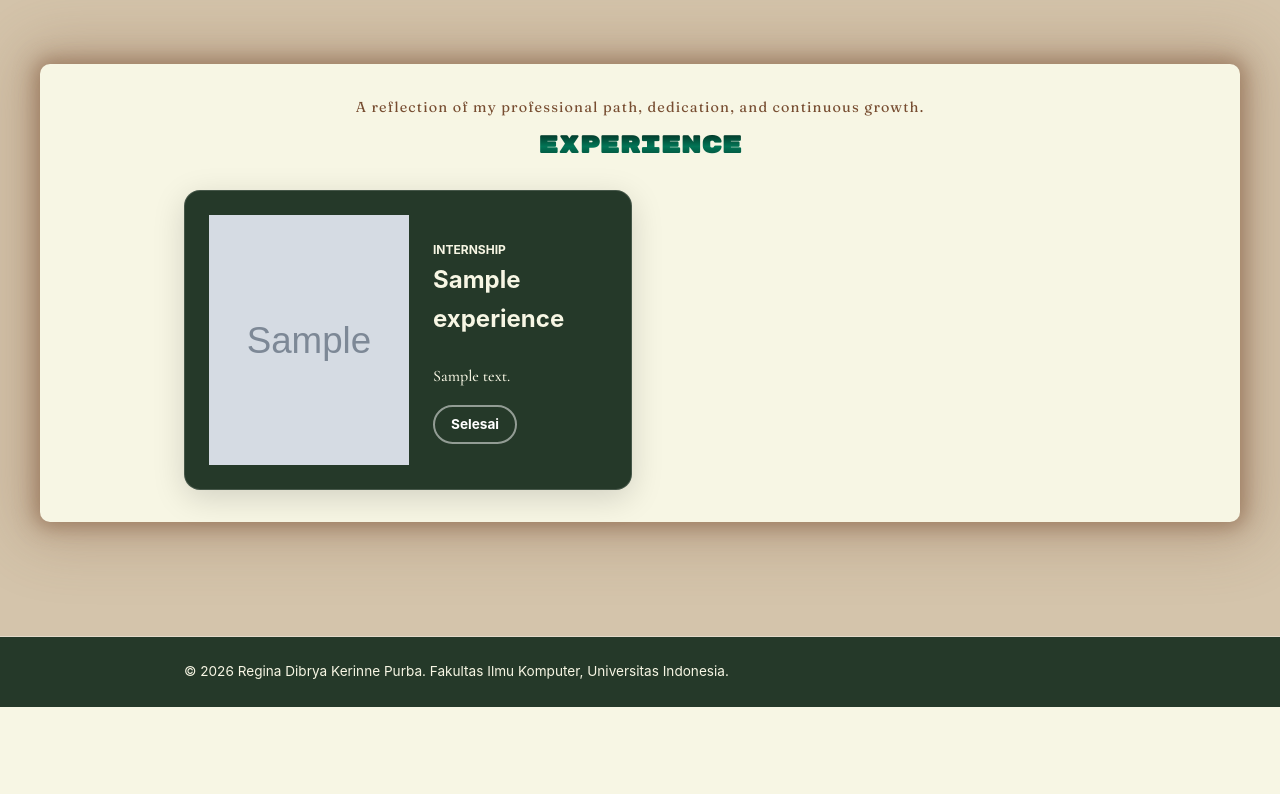
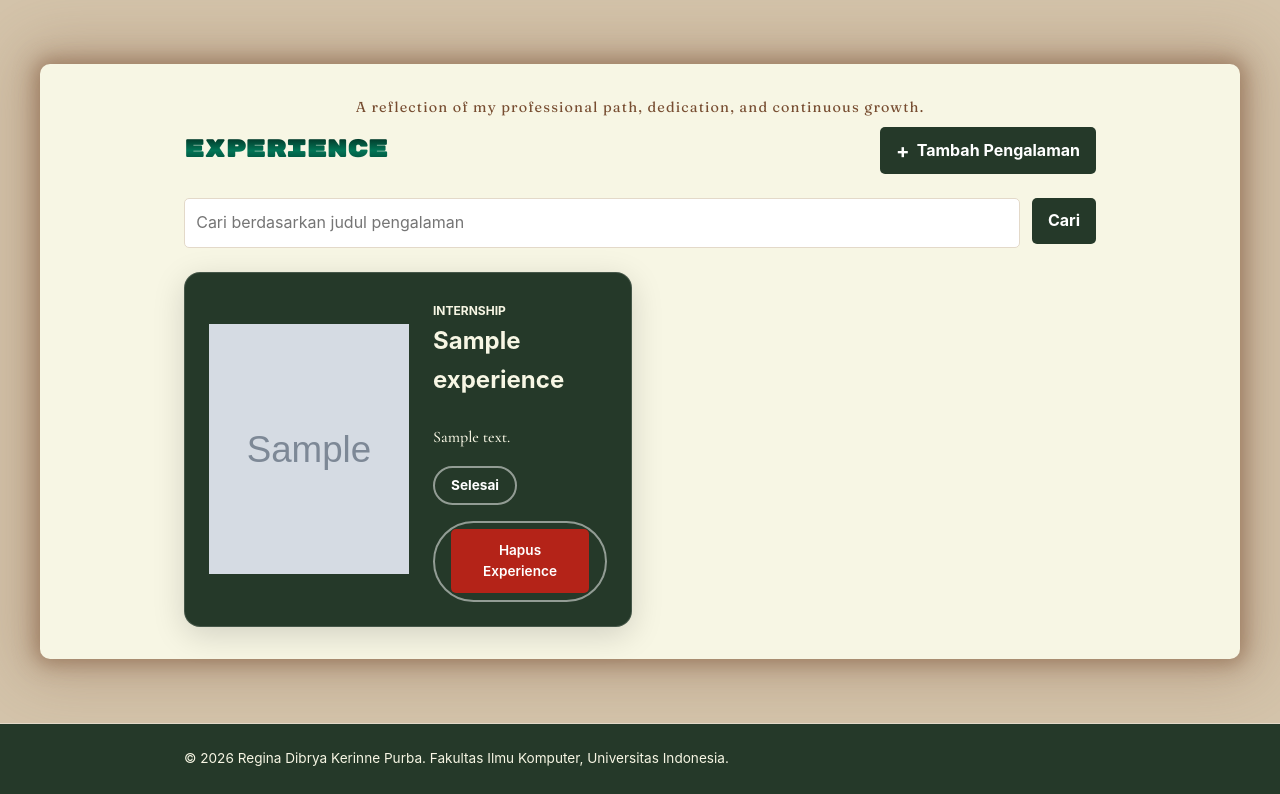
Before and after one commit to reginadibryakerinne/myportofolio, a Django app: page /experience/ in a window 1280 px wide. Shown: the part 93-887 px from the top of the page. Before the commit the page ends 800 px from the top, so only its background shows below. Run offline with Django 5.2, Linux system fonts and the light colour scheme; tables that the repository leaves empty hold one stand-in row (values such as "Sample post"); grey boxes marked "Sample" are stand-in pictures; some web fonts are replaced.

Commit message:
refactor(experience): implement ModelForm

```diff
--- a/main/urls.py
+++ b/main/urls.py
@@ -1,16 +1,18 @@
 from django.urls import path
 
-from main.views import show_main, show_experience, show_skill, show_projects, create_project,delete_project, get_projects_json
+from main.views import show_main, show_experience, show_skill, show_projects, create_project,delete_project, get_projects_json, create_experience, get_experience_json, delete_experience
 
 app_name = "main"
 
 urlpatterns = [
     path("", show_main, name="show_main"),
     path("experience/", show_experience, name="show_experience"),
+    path("experience/add/", create_experience, name="create_experience"),
+    path("api/experience/", get_experience_json, name="get_projects_json"),
+    path("experience/<uuid:experience_id>/delete/",delete_experience,name="delete_experience"),
     path("skill/", show_skill, name="show_skill"),
     path("projects/", show_projects, name="show_projects"),
     path("projects/add/", create_project, name="create_project"),
     path("api/projects/", get_projects_json, name="get_projects_json"),
     path("projects/<uuid:project_id>/delete/",delete_project,name="delete_project"),
-
 ]
--- a/main/views.py
+++ b/main/views.py
@@ -4,7 +4,7 @@ from django.http import HttpResponse
 from django.shortcuts import get_object_or_404, redirect, render
 
 from main.models import Experience, Skill, Project
-from main.forms import ProjectForm
+from main.forms import ProjectForm, ExperienceForm
 
 
 def show_main(request):
@@ -20,11 +20,20 @@ def show_main(request):
     }
     return render(request, "index.html", context)
 
+def show_experience(request):
+    json_response = get_experience_json(request)
 
-def show_experience(request):
+    experience = serializers.deserialize(
+        "json",
+        json_response.content.decode("utf-8"),
+    )
+    experience = [experience.object for experience in experience]
+    title_query = request.GET.get("title", "").strip()
+
     context = {
         "name": "Regina Dibrya Kerinne Purba",
-        "experience_list": Experience.objects.all(),
+        "experience_list": experience,
+        "title_query": title_query,
     }
     return render(request, "experience.html", context)
 
@@ -35,13 +44,6 @@ def show_skill(request):
     }
     return render(request, "skill.html", context)
 
-...
-def show_projects(request):
-    context = {
-        "name": "Burhan",
-        "project_list": Project.objects.all(),
-    }
-    return render(request, "project.html", context)
 
 def show_projects(request):
     json_response = get_projects_json(request)
@@ -93,3 +95,38 @@ def delete_project(request, project_id):
         return redirect("main:show_projects")
 
     return redirect("main:show_projects")
+
+def create_experience(request):
+    form = ExperienceForm(request.POST or None)
+
+    if request.method == "POST" and form.is_valid():
+        form.save()
+        messages.success(request, "Experience baru berhasil ditambahkan!")
+        return redirect("main:show_experience"
+        )
+
+    context = {
+        "name": "Regina Dibrya Kerinne Purba",
+        "form": form,
+    }
+    return render(request, "experience_form.html", context)
+
+def get_experience_json(request):
+    title_query = request.GET.get("title", "").strip()
+    experience = Experience.objects.all()
+
+    if title_query:
+        experience = experience.filter(title__icontains=title_query)
+
+    experience_json = serializers.serialize("json", experience)
+    return HttpResponse(experience_json, content_type="application/json")
+
+def delete_experience(request, experience_id):
+    experience = get_object_or_404(Experience, pk=experience_id)
+
+    if request.method == "POST":
+        experience.delete()
+        messages.success(request, "Experience berhasil dihapus!")
+        return redirect("main:show_experience")
+
+    return redirect("main:show_experience")
--- /dev/null
+++ b/templates/components/experience_delete_modal.html
@@ -0,0 +1,43 @@
+<p class="experience-status">
+    <button type="button"
+            class="button button-danger"
+            popovertarget="delete-project-{{ experience.id }}"
+            aria-label="Hapus {{ experience.title }}"
+            title="Hapus Experience">
+        Hapus Experience
+    </button>
+</p>
+<div id="delete-project-{{ experience.id }}"
+     class="project-delete-modal"
+     popover="auto"
+     role="dialog"
+     aria-modal="true"
+     aria-labelledby="delete-project-title-{{ experience.id }}">
+    <button type="button"
+            class="project-delete-modal__backdrop"
+            popovertarget="delete-project-{{ experience.id }}"
+            popovertargetaction="hide"
+            aria-label="Tutup konfirmasi hapus"></button>
+    <div class="project-delete-modal__content">
+        <button type="button"
+                class="project-delete-modal__close"
+                popovertarget="delete-project-{{ experience.id }}"
+                popovertargetaction="hide"
+                aria-label="Tutup konfirmasi hapus">×</button>
+        <h2 id="delete-project-title-{{ experience.id }}">Hapus Experience?</h2>
+        <p>
+            Apakah Anda yakin ingin menghapus
+            <strong>{{ experience.title }}</strong>?
+        </p>
+        <div class="project-delete-modal__actions">
+            <button type="button"
+                    class="button button-secondary"
+                    popovertarget="delete-project-{{ experience.id }}"
+                    popovertargetaction="hide">Batal</button>
+            <form method="post" action="{% url 'main:delete_experience' experience.id %}">
+                {% csrf_token %}
+                <button type="submit" class="button button-danger">Ya, Hapus</button>
+            </form>
+        </div>
+    </div>
+</div>
--- a/templates/experience.html
+++ b/templates/experience.html
@@ -1,22 +1,42 @@
-{% extends 'base.html' %}
+{% extends "base.html" %}
+{% block meta %}
+    <title>Experience - {{ name }}</title>
+{% endblock meta %}
 {% block content %}
     <main>
         <section class="experience-section" id="experience">
             <div class="section-header-box">
                 <div class="container">
                     <p class="section-kicker">A reflection of my professional path, dedication, and continuous growth.</p>
-                    <h1>Experience</h1>
-
+                    <div class="project-header">
+                        <h1>Experience</h1>
+                        <a href="{% url 'main:create_experience' %}"
+                        class="button project-add-button">
+                            <span aria-hidden="true">+</span>
+                            Tambah Pengalaman
+                        </a>
+                    </div>
+                    <form method="get"
+                        action="{% url 'main:show_experience' %}"
+                        class="project-search">
+                        <input type="search"
+                            name="title"
+                            value="{{ title_query }}"
+                            placeholder="Cari berdasarkan judul pengalaman"
+                            class="project-search__input"
+                            aria-label="Cari berdasarkan judul pengalaman">
+                        <button type="submit" class="button">Cari</button>
+                    </form>
                     <div class="experience-grid">
                         {% for experience in experience_list %}
                             <article class="experience-card">
-
                                 {% if experience.thumbnail %}
-                                <div class="experience-poster">
-                                <img class="experience-thumbnail" src="{{ experience.thumbnail }}" alt="{{ experience.title }}">
-                                </div>
+                                    <div class="experience-poster">
+                                        <img class="experience-thumbnail"
+                                            src="{{ experience.thumbnail }}"
+                                            alt="{{ experience.title }}">
+                                    </div>
                                 {% endif %}
-
                                 <div class="experience-info">
                                     <span class="experience-category">
                                         {{ experience.get_category_display }}
@@ -30,17 +50,23 @@
                                     {% else %}
                                         <p class="experience-status">Selesai</p>
                                     {% endif %}
+                                    <div class="project-card-actions">
+                                        <div class="project-actions">
+                                            {% include "components/experience_delete_modal.html" with experience=experience %}
+                                        </div>
+                                    </div>
                                 </div>
                             </article>
                         {% empty %}
-                            <p class="empty-state">
-                                Belum ada pengalaman yang ditambahkan.
-                            </p>
+                            {% if title_query %}
+                                <p class="empty-state">Tidak ada pengalaman dengan judul tersebut.</p>
+                            {% else %}
+                                <p class="empty-state">Belum ada pengalaman yang ditambahkan.</p>
+                            {% endif %}
                         {% endfor %}
                     </div>
                 </div>
             </div>
         </section>
     </main>
-
 {% endblock content %}
```
Also changed, not shown: main/forms.py (+43 -1 lines), templates/experience_form.html (added, +29 -0 lines), templates/project.html (indentation only).
